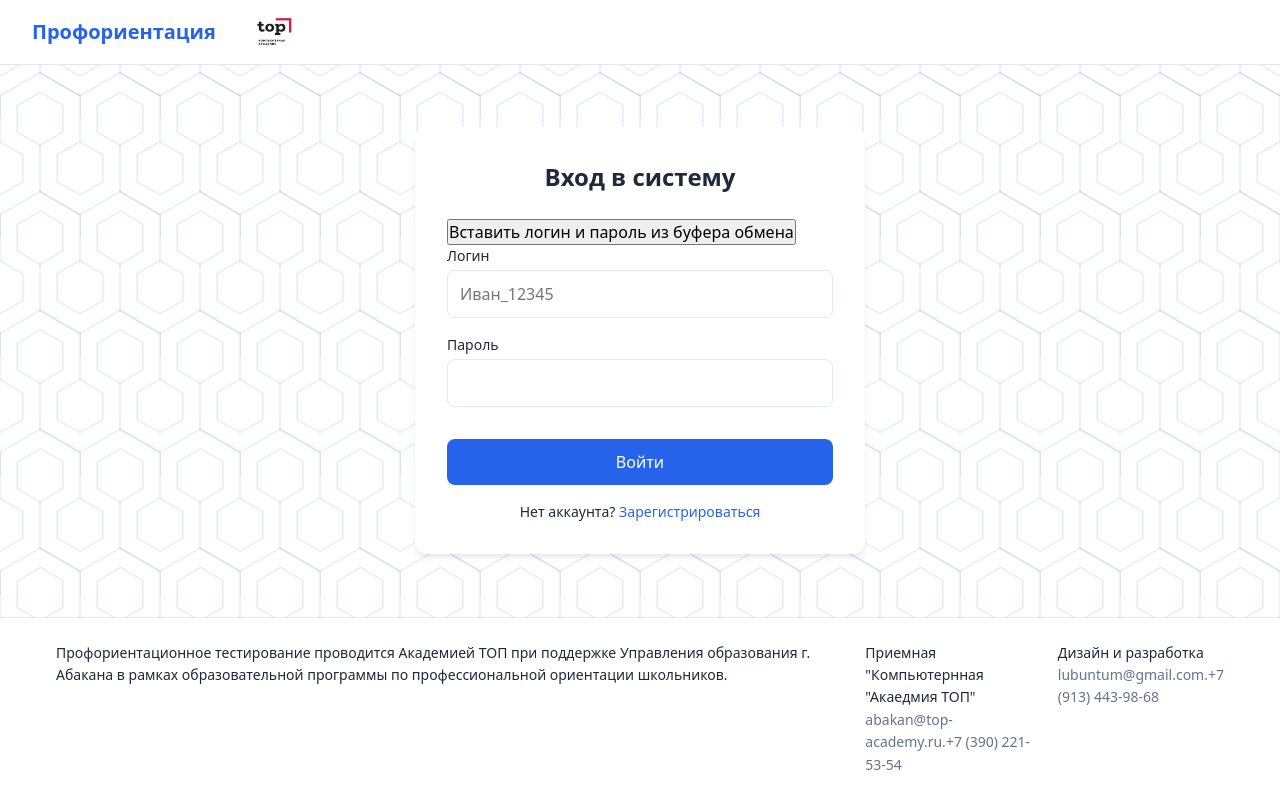
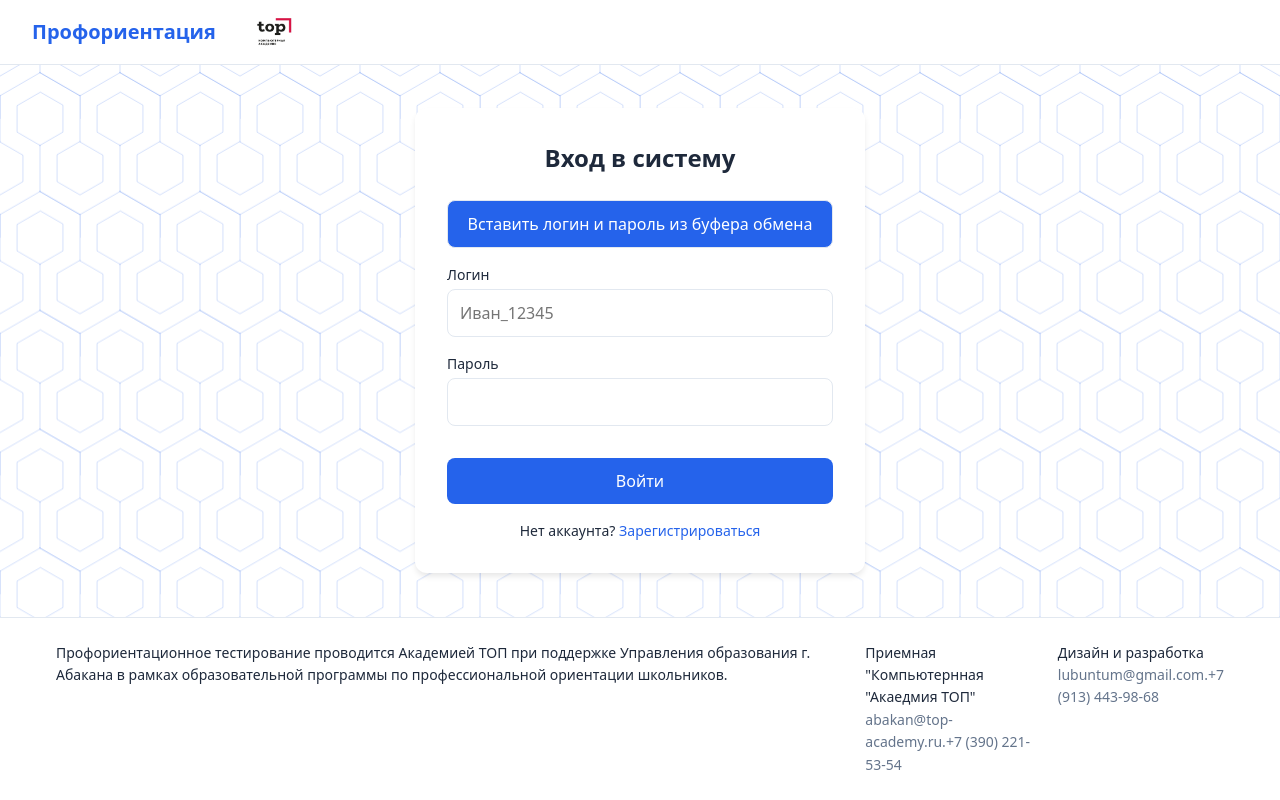
Before and after one commit to lubuntum/TOP-Data, a React (Vite) app in the folder frontend/: page /login in a window 1280 px wide. Built offline with nearby package versions, Linux system fonts and the light colour scheme; no server answers.

Commit message:
стили для копи паст кнопки

```diff
--- a/frontend/src/features/auth/RegisterForm.css
+++ b/frontend/src/features/auth/RegisterForm.css
@@ -60,3 +60,25 @@
   opacity: 0.7;
   cursor: not-allowed;
 }
+.btn-copy-paste {
+  width: 100%;
+  margin-bottom: 1rem;
+  background-color: var(--color-primary);
+  border: 1px solid var(--color-border);
+  border-radius: var(--radius-md);
+  padding: 0.75rem;
+  transition: background-color 0.2s;
+  font-weight: 500;
+  cursor: pointer;
+  color: white
+}
+.btn-copy-paste:hover {
+  background-color: var(--color-primary-hover);
+}
+.footer-message {
+  font-size: 0.875rem;
+  color: var(--color-text-muted);
+  max-width: 450px;
+  text-align: center;
+  padding: 1rem;
+}
```
